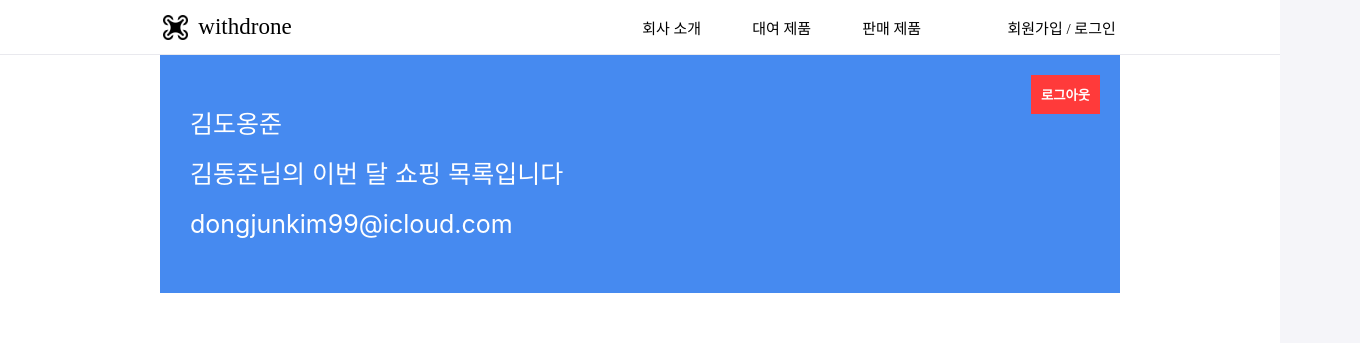
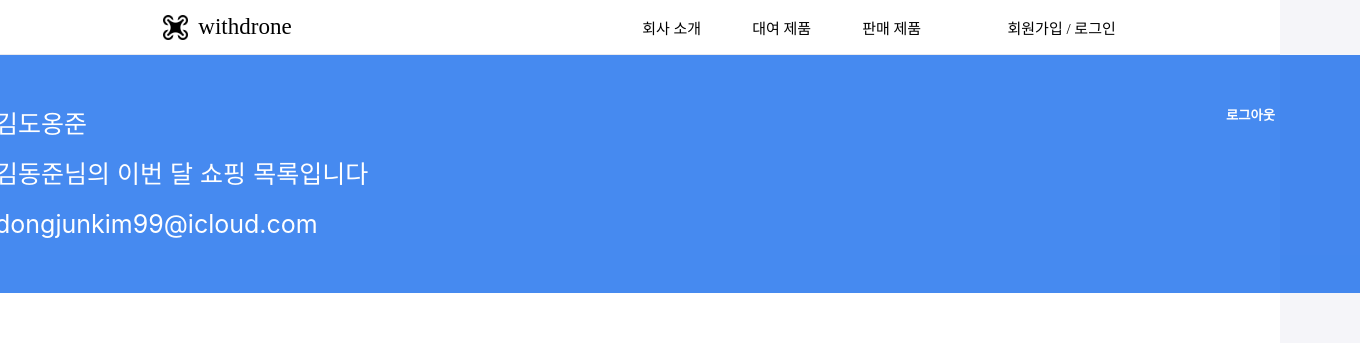
Before and after one commit to EasyWebP/WithDrone, a React (Create React App) app in the folder WithDrone_1/withdrone/: page /mypage in a window 1280 px wide. Shown: the top 343 px of the page, 1360 px wide, since content can reach past the window. Built offline with nearby package versions, Linux system fonts and the light colour scheme; no server answers; a web font is replaced by a local one.

Commit message:
design: mypage refactor

```diff
--- a/WithDrone_1/withdrone/src/pages/mypage/index.tsx
+++ b/WithDrone_1/withdrone/src/pages/mypage/index.tsx
@@ -22,10 +22,12 @@ const WelcomeContainer = styled.div`
   display: flex;
   justify-content: space-between;
   align-items: center;
-  width: 100%;
   background-color: #0f67ec;
   opacity: 0.77;
   height: 23.75rem;
+  width: 1440px;
+  margin-left: -240px; /* -480px / 2 */
+  margin-right: -240px;
 `;
 
 const LeftContainer = styled.div`
@@ -44,7 +46,7 @@ const WelcomeContext = styled.p`
   font-size: 2.5rem;
   line-height: 5rem;
   color: white;
-  margin-left: 3rem;
+  margin-left: 7.5rem;
 `;
 
 const RightContainer = styled.div`
@@ -56,14 +58,17 @@ const RightContainer = styled.div`
 `;
 
 const LogoutButton = styled.button`
-  background-color: red;
+  background-color: transparent;
   color: white;
   border: none;
   padding: 10px;
   font-weight: bold;
   cursor: pointer;
-  margin-top: 2rem;
-  margin-right: 2rem;
+  margin-top: 4rem;
+  margin-right: 7.5rem;
+  &:hover {
+    color: ${COLORS.GREY[400]};
+  }
 `;
 
 ////////////////////////
@@ -91,10 +96,12 @@ const TabMenuItem = styled.li`
 
 ///////////////////////
 const TableContainer = styled.div`
-  width: 90%;
+  width: 120%;
+  height: 50rem;
   //   overflow-x: auto;
   margin-top: 4rem;
-  height: auto;
+  //height: auto; // 50rem을 기본으로 두고 그 이상 부터는 auto로 나중에 추가
+  //border: 1px solid red;
 `;
 
 export default function Mypage() {
@@ -140,15 +147,17 @@ export default function Mypage() {
           <TabMenu>
             {tabs.map((tab) => {
               //탭 이름 - 1) 주문내역 조회에는 마진 주기 2) 클릭한 탭은 색깔 달리 하기
-              let tabstyle : {paddingLeft?: string, color?: string} = tab.id === 1 ? { paddingLeft: "0rem" } : {};
-              if(selectedTabs !== tab.id) {
-                tabstyle = {...tabstyle, color: "#D9D9D9"}
+              let tabstyle: { paddingLeft?: string; color?: string } =
+                tab.id === 1 ? { paddingLeft: "0rem" } : {};
+              if (selectedTabs !== tab.id) {
+                tabstyle = { ...tabstyle, color: "#D9D9D9" };
               }
               return (
                 <TabMenuItem
-                    key={tab.id}
-                    onClick={()=>setSelectedTabs(tab.id)}
-                    style={tabstyle}>
+                  key={tab.id}
+                  onClick={() => setSelectedTabs(tab.id)}
+                  style={tabstyle}
+                >
                   {tab.label}
                 </TabMenuItem>
               );
```
